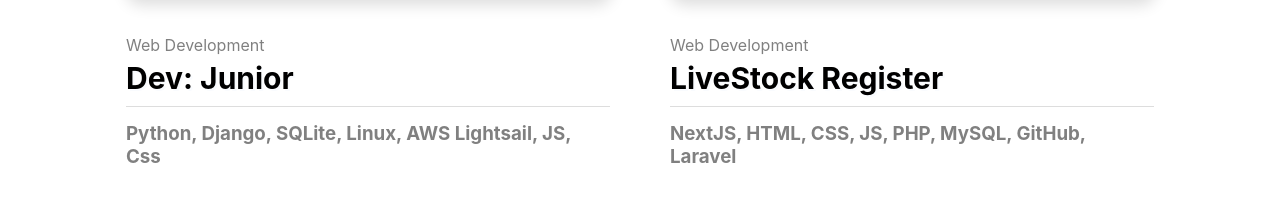
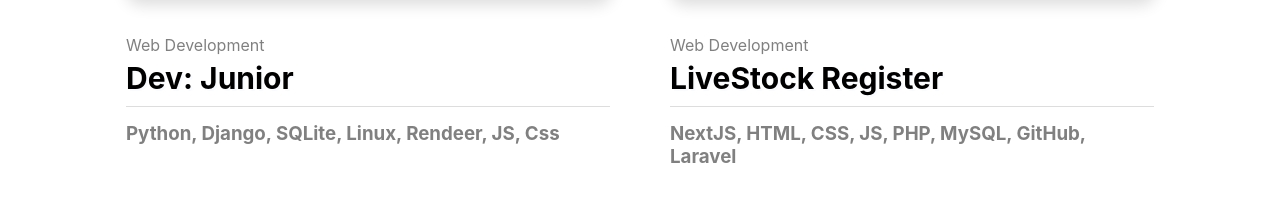
Before and after one commit to JefreyAE/Portfolio, a React (Create React App) app: page /home in a window 1280 px wide. Shown: the part 1504-1722 px from the top of the page. Built offline with nearby package versions, Linux system fonts and the light colour scheme.

Commit message:
New host for Blog project

```diff
--- a/src/data/projects.js
+++ b/src/data/projects.js
@@ -2,10 +2,10 @@
     {
         'id': 'devJunior',
         'name': 'Dev: Junior',
-        'url': 'https://dev-junior.com/',
-        'technologies': 'Python, Django, SQLite, Linux, AWS Lightsail, JS, Css',
+        'url': 'https://blog-commands.onrender.com',
+        'technologies': 'Python, Django, SQLite, Linux, Rendeer, JS, Css',
         'category': 'Web Development',
-        'description': 'The purpose of this project is to have at hand different command lists for different technologies.',
+        'description': 'Attention: this project is hosted in the free tier of Render so it may take between 6 and 20 seconds to load the page.',
         'repositories': {
             'Front_End': ''
         }
```
